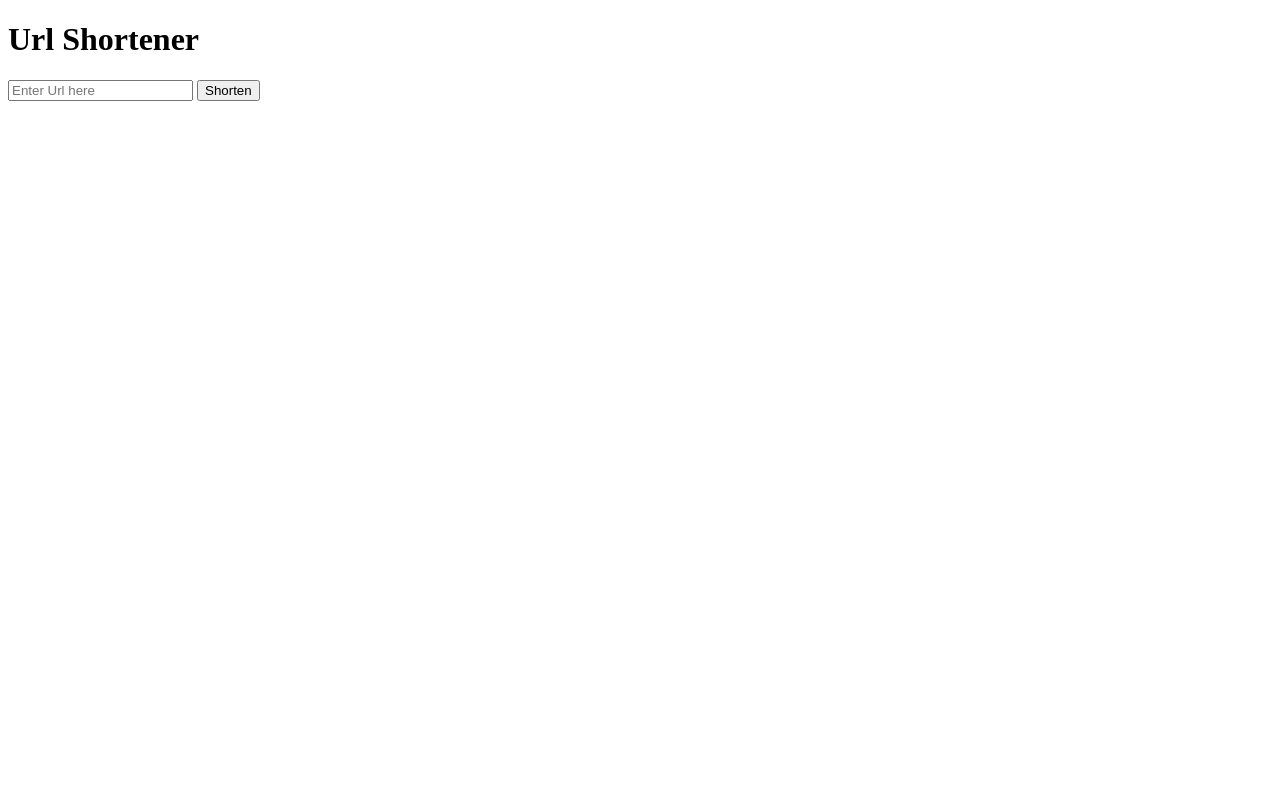
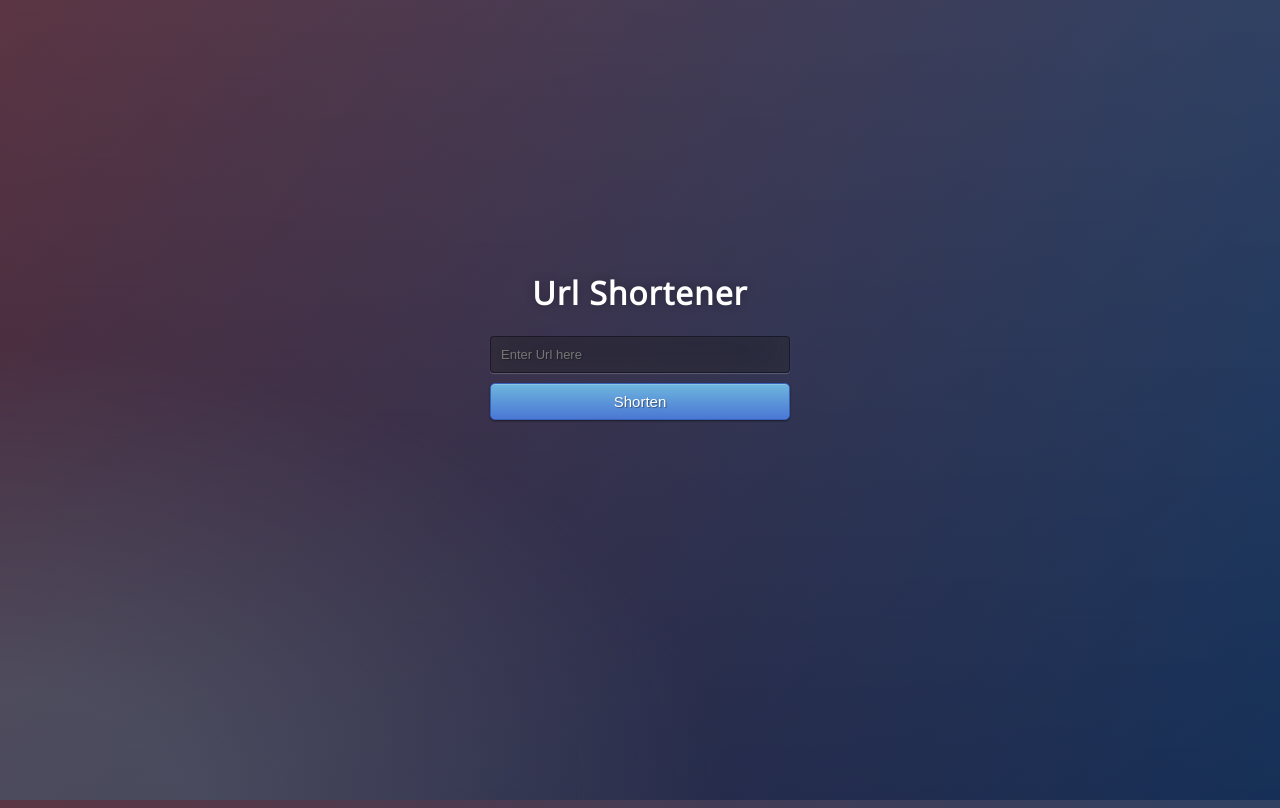
Before and after one commit to bisope03/url-shortener, a Django app: page / in a window 1280 px wide. Before the commit the page ends 101 px from the top, so only its background shows below. Run offline with Django 4.2, Linux system fonts and the light colour scheme; some libraries are stand-ins or nearby versions.

Commit message:
third commit

```diff
--- /dev/null
+++ b/static/style.css
@@ -0,0 +1,57 @@
+@import url(https://fonts.googleapis.com/css?family=Open+Sans);
+.btn { display: inline-block; *display: inline; *zoom: 1; padding: 4px 10px 4px; margin-bottom: 0; font-size: 13px; line-height: 18px; color: #333333; text-align: center;text-shadow: 0 1px 1px rgba(255, 255, 255, 0.75); vertical-align: middle; background-color: #f5f5f5; background-image: -moz-linear-gradient(top, #ffffff, #e6e6e6); background-image: -ms-linear-gradient(top, #ffffff, #e6e6e6); background-image: -webkit-gradient(linear, 0 0, 0 100%, from(#ffffff), to(#e6e6e6)); background-image: -webkit-linear-gradient(top, #ffffff, #e6e6e6); background-image: -o-linear-gradient(top, #ffffff, #e6e6e6); background-image: linear-gradient(top, #ffffff, #e6e6e6); background-repeat: repeat-x; filter: progid:dximagetransform.microsoft.gradient(startColorstr=#ffffff, endColorstr=#e6e6e6, GradientType=0); border-color: #e6e6e6 #e6e6e6 #e6e6e6; border-color: rgba(0, 0, 0, 0.1) rgba(0, 0, 0, 0.1) rgba(0, 0, 0, 0.25); border: 1px solid #e6e6e6; -webkit-border-radius: 4px; -moz-border-radius: 4px; border-radius: 4px; -webkit-box-shadow: inset 0 1px 0 rgba(255, 255, 255, 0.2), 0 1px 2px rgba(0, 0, 0, 0.05); -moz-box-shadow: inset 0 1px 0 rgba(255, 255, 255, 0.2), 0 1px 2px rgba(0, 0, 0, 0.05); box-shadow: inset 0 1px 0 rgba(255, 255, 255, 0.2), 0 1px 2px rgba(0, 0, 0, 0.05); cursor: pointer; *margin-left: .3em; }
+.btn:hover, .btn:active, .btn.active, .btn.disabled, .btn[disabled] { background-color: #e6e6e6; }
+.btn-large { padding: 9px 14px; font-size: 15px; line-height: normal; -webkit-border-radius: 5px; -moz-border-radius: 5px; border-radius: 5px; }
+.btn:hover { color: #333333; text-decoration: none; background-color: #e6e6e6; background-position: 0 -15px; -webkit-transition: background-position 0.1s linear; -moz-transition: background-position 0.1s linear; -ms-transition: background-position 0.1s linear; -o-transition: background-position 0.1s linear; transition: background-position 0.1s linear; }
+.btn-primary, .btn-primary:hover { text-shadow: 0 -1px 0 rgba(0, 0, 0, 0.25); color: #ffffff; }
+.btn-primary.active { color: rgba(255, 255, 255, 0.75); }
+.btn-primary { background-color: #4a77d4; background-image: -moz-linear-gradient(top, #6eb6de, #4a77d4); background-image: -ms-linear-gradient(top, #6eb6de, #4a77d4); background-image: -webkit-gradient(linear, 0 0, 0 100%, from(#6eb6de), to(#4a77d4)); background-image: -webkit-linear-gradient(top, #6eb6de, #4a77d4); background-image: -o-linear-gradient(top, #6eb6de, #4a77d4); background-image: linear-gradient(top, #6eb6de, #4a77d4); background-repeat: repeat-x; filter: progid:dximagetransform.microsoft.gradient(startColorstr=#6eb6de, endColorstr=#4a77d4, GradientType=0);  border: 1px solid #3762bc; text-shadow: 1px 1px 1px rgba(0,0,0,0.4); box-shadow: inset 0 1px 0 rgba(255, 255, 255, 0.2), 0 1px 2px rgba(0, 0, 0, 0.5); }
+.btn-primary:hover, .btn-primary:active, .btn-primary.active, .btn-primary.disabled, .btn-primary[disabled] { filter: none; background-color: #4a77d4; }
+.btn-block { width: 100%; display:block; }
+
+* { -webkit-box-sizing:border-box; -moz-box-sizing:border-box; -ms-box-sizing:border-box; -o-box-sizing:border-box; box-sizing:border-box; }
+
+html { width: 100%; height:100%; overflow:hidden; }
+
+body {
+  width: 100%;
+  height:100%;
+  font-family: 'Open Sans', sans-serif;
+  background: #092756;
+  background: -moz-radial-gradient(0% 100%, ellipse cover, rgba(104,128,138,.4) 10%,rgba(138,114,76,0) 40%),-moz-linear-gradient(top,  rgba(57,173,219,.25) 0%, rgba(42,60,87,.4) 100%), -moz-linear-gradient(-45deg,  #670d10 0%, #092756 100%);
+  background: -webkit-radial-gradient(0% 100%, ellipse cover, rgba(104,128,138,.4) 10%,rgba(138,114,76,0) 40%), -webkit-linear-gradient(top,  rgba(57,173,219,.25) 0%,rgba(42,60,87,.4) 100%), -webkit-linear-gradient(-45deg,  #670d10 0%,#092756 100%);
+  background: -o-radial-gradient(0% 100%, ellipse cover, rgba(104,128,138,.4) 10%,rgba(138,114,76,0) 40%), -o-linear-gradient(top,  rgba(57,173,219,.25) 0%,rgba(42,60,87,.4) 100%), -o-linear-gradient(-45deg,  #670d10 0%,#092756 100%);
+  background: -ms-radial-gradient(0% 100%, ellipse cover, rgba(104,128,138,.4) 10%,rgba(138,114,76,0) 40%), -ms-linear-gradient(top,  rgba(57,173,219,.25) 0%,rgba(42,60,87,.4) 100%), -ms-linear-gradient(-45deg,  #670d10 0%,#092756 100%);
+  background: -webkit-radial-gradient(0% 100%, ellipse cover, rgba(104,128,138,.4) 10%,rgba(138,114,76,0) 40%), linear-gradient(to bottom,  rgba(57,173,219,.25) 0%,rgba(42,60,87,.4) 100%), linear-gradient(135deg,  #670d10 0%,#092756 100%);
+  filter: progid:DXImageTransform.Microsoft.gradient( startColorstr='#3E1D6D', endColorstr='#092756',GradientType=1 );
+}
+.login {
+  position: absolute;
+  top: 50%;
+  left: 50%;
+  margin: -150px 0 0 -150px;
+  width:300px;
+  height:300px;
+}
+.login h1 { color: #fff; text-shadow: 0 0 10px rgba(0,0,0,0.3); letter-spacing:1px; text-align:center; }
+
+input {
+  width: 100%;
+  margin-bottom: 10px;
+  background: rgba(0,0,0,0.3);
+  border: none;
+  outline: none;
+  padding: 10px;
+  font-size: 13px;
+  color: #fff;
+  text-shadow: 1px 1px 1px rgba(0,0,0,0.3);
+  border: 1px solid rgba(0,0,0,0.3);
+  border-radius: 4px;
+  box-shadow: inset 0 -5px 45px rgba(100,100,100,0.2), 0 1px 1px rgba(255,255,255,0.2);
+  -webkit-transition: box-shadow .5s ease;
+  -moz-transition: box-shadow .5s ease;
+  -o-transition: box-shadow .5s ease;
+  -ms-transition: box-shadow .5s ease;
+  transition: box-shadow .5s ease;
+}
+input:focus { box-shadow: inset 0 -5px 45px rgba(100,100,100,0.4), 0 1px 1px rgba(255,255,255,0.2); }
--- a/templates/index.html
+++ b/templates/index.html
@@ -7,7 +7,7 @@
     <meta http-equiv="X-UA-Compatible" content="ie=edge">
     <script   src="https://code.jquery.com/jquery-3.1.1.min.js"   integrity="sha256-hVVnYaiADRTO2PzUGmuLJr8BLUSjGIZsDYGmIJLv2b8="   crossorigin="anonymous"></script>
     <title>Url Shortener</title>
-    <link rel="stylesheet" type="text/css" href="{% static 'css/style.css' %}">
+    <link rel="stylesheet" type="text/css" href="{% static 'style.css' %}">
   </head>
   <body>
     <div class="login">
```
Also changed, not shown: 1 other file.
